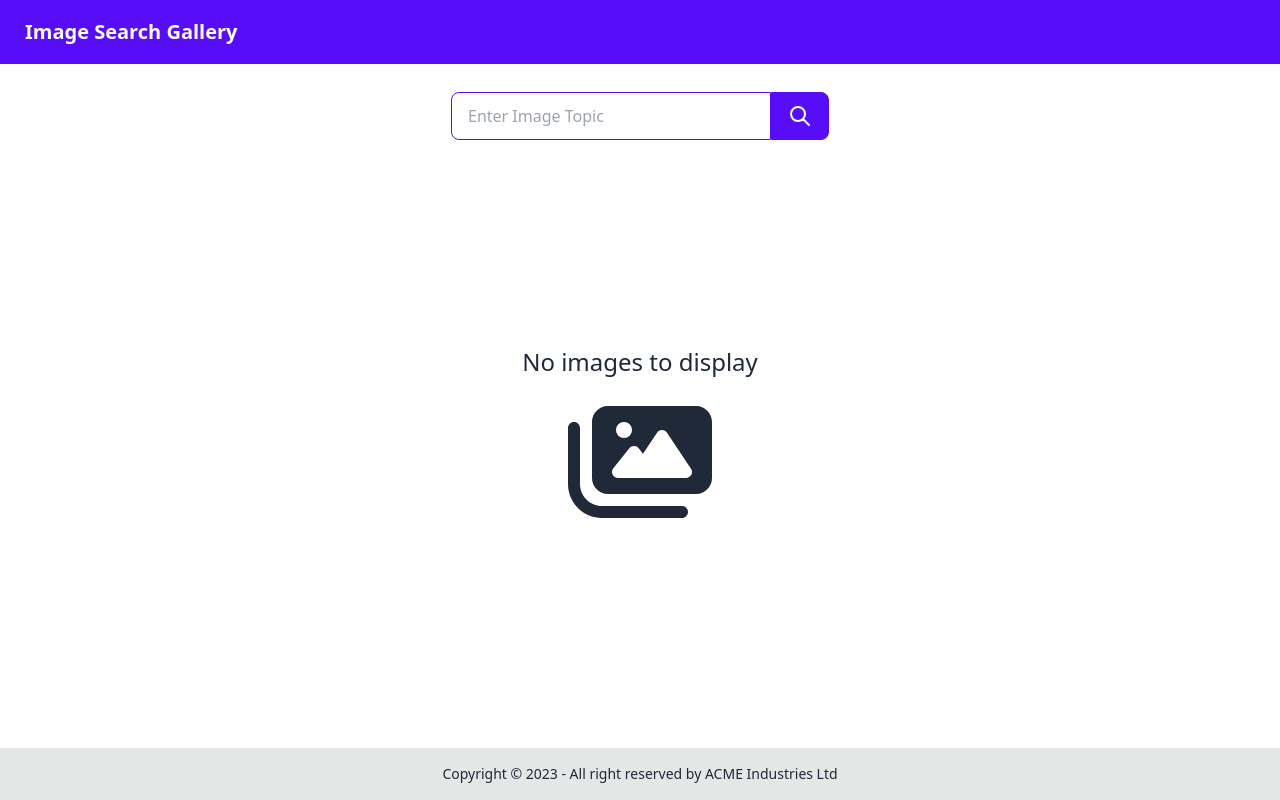
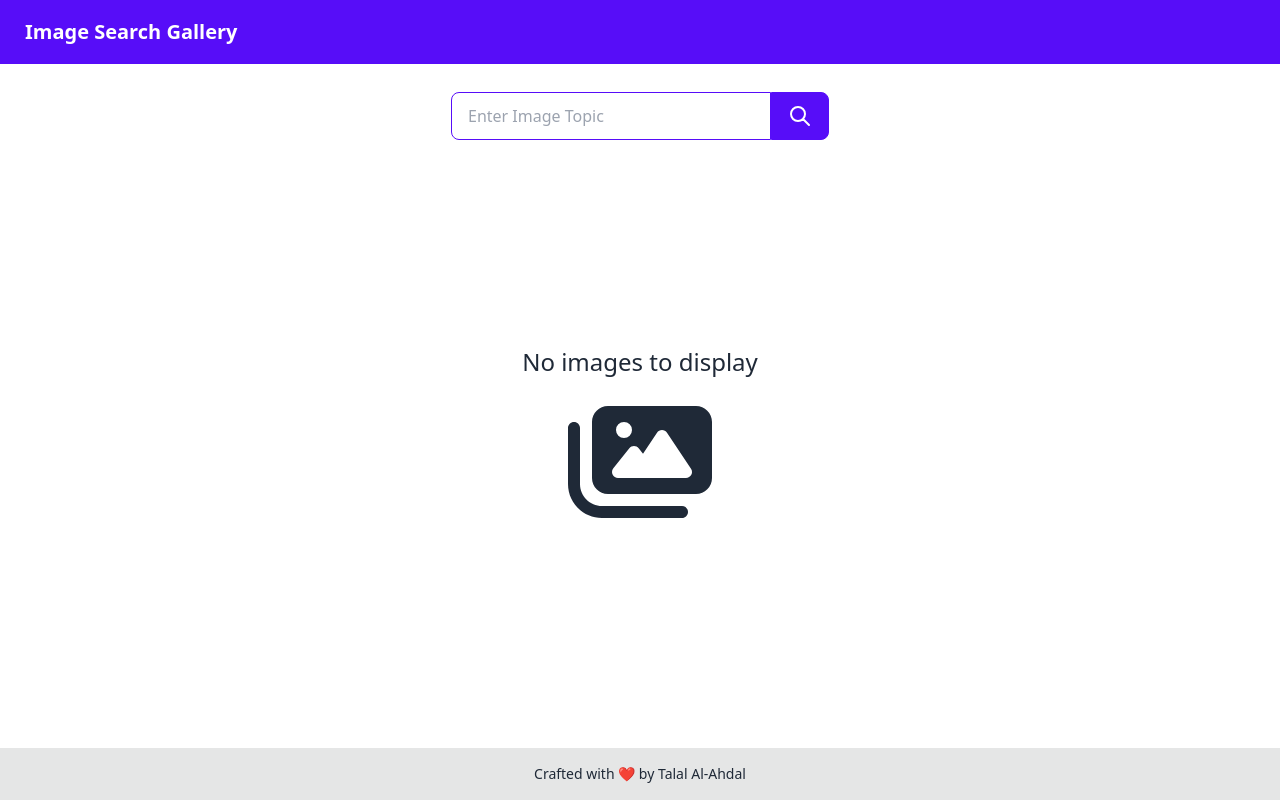
Before and after one commit to talalOthman/Image-Search-Gallery, a Vue app: page / in a window 1280 px wide. Built offline with nearby package versions, Linux system fonts and the light colour scheme.

Commit message:
-Changed the footer content

```diff
--- a/src/components/Footer.vue
+++ b/src/components/Footer.vue
@@ -1,7 +1,7 @@
 <template>
     <footer class="footer footer-center p-4 bg-base-300 text-base-content">
   <div>
-    <p>Copyright © 2023 - All right reserved by ACME Industries Ltd</p>
+    <p>Crafted with ❤️ by Talal Al-Ahdal</p>
   </div>
 </footer>
 </template>
```
